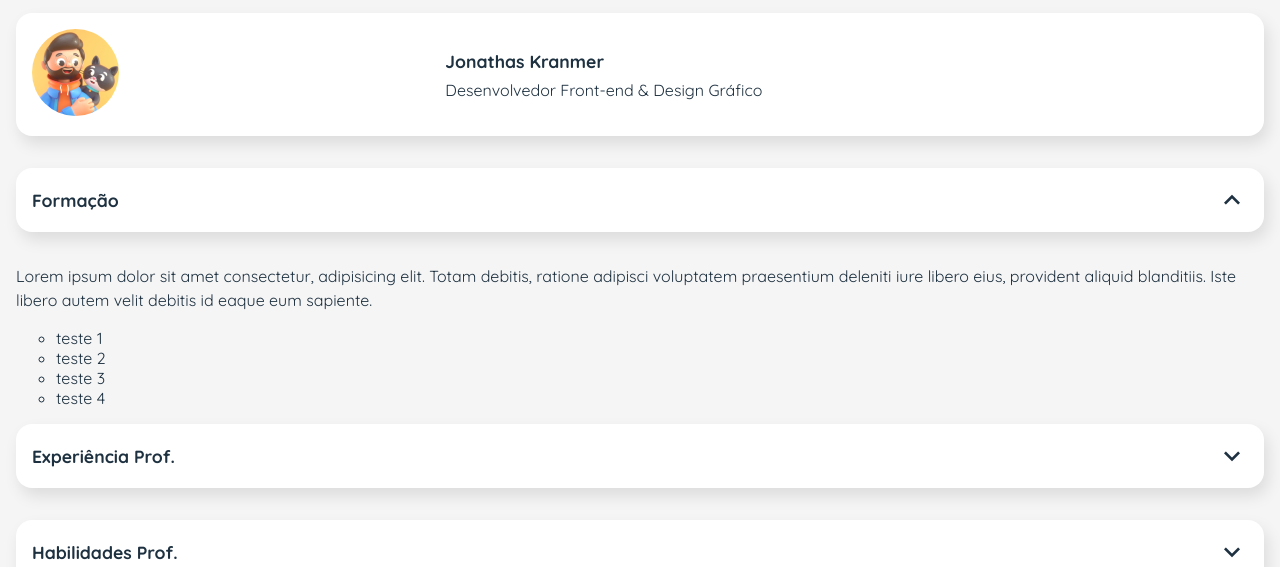
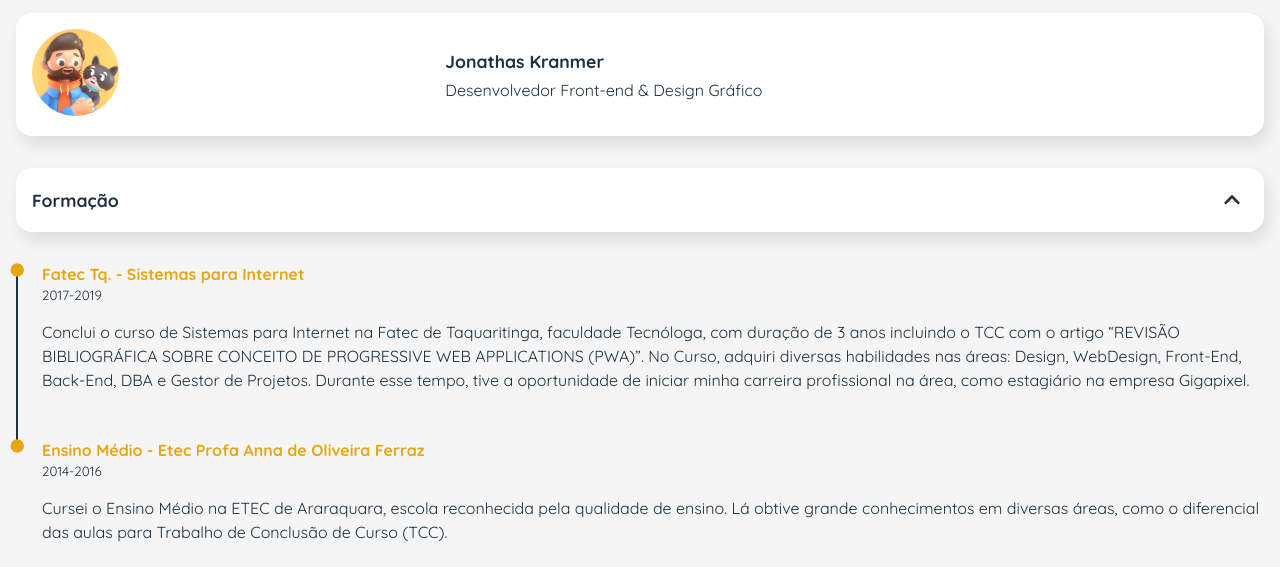
Before and after one commit to JKranmer/my_curriculum, a plain HTML site: page index.html in a window 1280 px wide. Both pictures are taken after a click on the link "Formação". Shown: the part 233-800 px from the top of the page. Drawn offline with Linux system fonts and the light colour scheme.

Commit message:
timeline

```diff
--- a/css/component/_accordion.scss
+++ b/css/component/_accordion.scss
@@ -16,11 +16,20 @@
       transition-property: opacity;
       transition-timing-function: ease-in-out;
       transition-duration: .5s;
+      &.timeline > li h3::before{
+        color: transparent;
+        transition: color .5s ease-in-out;
+      }
     }
 
     &.show{
       max-height: 900vh;
-      >*{ opacity: 1;}
+      >*{
+        opacity: 1;
+        &.timeline > li h3::before{
+          color: $primary;
+        }
+      }
     }
 
     p{
@@ -34,11 +43,15 @@
     @include flx (space-between);
     align-items: center;
     cursor: pointer;
-    font-family: $font-bold;
-    color: $secondary;
-    font-size: 1.1rem;
-    overflow-x: hidden;
-    max-width: calc(100% - 32px);
+    span{
+      font-size: 1.1rem;
+      font-family: $font-bold;
+      color: $secondary;
+      overflow: hidden;
+      text-overflow: ellipsis;
+      max-width: calc(100% - 32px);
+      white-space: nowrap;
+    }
     i.mdi-chevron-down::before{
       transition: transform .25s ease-in-out;
       color: $secondary;
--- /dev/null
+++ b/css/component/_timeline.scss
@@ -0,0 +1,27 @@
+.timeline{
+  list-style: none;
+  padding-left: 0rem;
+  > li{
+    border-left: solid 2px $secondary;
+    padding: {
+      left: 1.5rem;
+      bottom: 2rem;
+    }
+    &:not(:first-child){margin-top: -1rem;}
+    &:last-child{border-color: transparent;}
+    h3{
+      font-size: 1rem;
+      font-family: $font-bold;
+      color: $primary;
+      margin-bottom: 0;
+      &::before{
+        @include icon ('\F0765', 1rem);
+        position: absolute;
+        margin: {
+          left: -2.05rem;
+          top: -2px;
+        }
+      }
+    }
+  }
+}
--- a/css/style.scss
+++ b/css/style.scss
@@ -14,3 +14,4 @@
 @import 'component/form';
 @import 'component/card';
 @import 'component/accordion';
+@import 'component/timeline';
--- a/index.html
+++ b/index.html
@@ -75,36 +75,75 @@
 		<section>
 			<ul class="accordion">
 				<li class="question-content">
-					<a class="question card">Formação
+					<a class="question card">
+						<span>Formação</span>
 						<i class="mdi mdi-chevron-down"></i></a>
 					<div class="answer">
-						<p>
-							Lorem ipsum dolor sit amet consectetur, adipisicing elit. Totam debitis,
-							ratione adipisci voluptatem praesentium deleniti iure libero eius,
-							provident aliquid blanditiis. Iste libero autem velit debitis id eaque
-							eum sapiente.
-						</p>
-						<ul>
-							<li>teste 1</li>
-							<li>teste 2</li>
-							<li>teste 3</li>
-							<li>teste 4</li>
+						<ul class="timeline">
+							<li>
+								<h3>Fatec Tq. - Sistemas para Internet</h3>
+								<small>2017-2019</small>
+								<p>
+									Conclui o curso de Sistemas para Internet na Fatec
+									de Taquaritinga, faculdade Tecnóloga, com duração
+									de 3 anos incluindo o TCC com o artigo “REVISÃO
+									BIBLIOGRÁFICA SOBRE CONCEITO DE PROGRESSIVE WEB APPLICATIONS
+									(PWA)”. No Curso, adquiri diversas habilidades nas áreas:
+									Design, WebDesign, Front-End, Back-End, DBA e Gestor de Projetos.
+									Durante esse tempo, tive a oportunidade de iniciar minha carreira
+									profissional na área, como estagiário na empresa Gigapixel.
+								</p>
+							</li>
+							<li>
+								<h3>Ensino Médio - Etec Profa Anna de Oliveira Ferraz</h3>
+								<small>2014-2016</small>
+								<p>
+									Cursei o Ensino Médio na ETEC de Araraquara, escola
+									reconhecida pela qualidade de ensino. Lá obtive
+									grande conhecimentos em diversas áreas, como o
+									diferencial das aulas para Trabalho de Conclusão de
+									Curso (TCC).
+								</p>
+							</li>
 						</ul>
 					</div>
 				</li>
 				<li class="question-content">
-					<a class="question card">Experiência Prof.<i class="mdi mdi-chevron-down"></i></a>
+					<a class="question card"><span>Experiência Profissional</span><i class="mdi mdi-chevron-down"></i></a>
 					<div class="answer">
-						<p>
-							Lorem ipsum dolor sit amet consectetur, adipisicing elit. Totam debitis,
-							ratione adipisci voluptatem praesentium deleniti iure libero eius,
-							provident aliquid blanditiis. Iste libero autem velit debitis id eaque
-							eum sapiente.
-						</p>
+						<ul class="timeline">
+							<li>
+								<h3>VERT-Capital</h3>
+								<small>Mar. 2021 - Atualmente | Remoto</small>
+								<p>
+									Estou trabalhando como Desenvolvedor Front-end Junior em diversos projetos
+									na qual estou sempre em contato com as tecnologias: HTML5, CSS3, JS, Pyton,
+									Django, Docker e Vue.js. Sem falar da equipe de Design na qual participo também
+									que seria as principais tecnologias: Illustration, Mailchip, Photoshop e Figma.
+								</p>
+							</li>
+							<li>
+								<h3>Hyperspace</h3>
+								<small>Jan. 2021 - Mar. 2021 | Remoto</small>
+								<p>
+									Trabalhei por 3 meses como Desenvolvedor Front-End Junior. Esse curto
+									período de tempo pois a empresa foi comprada pela VERT-Capital criando
+									assim o departamento VERT-TECH
+								</p>
+							</li>
+							<li>
+								<h3>GigaPixel - Design & Technology</h3>
+								<small>2017-2021 | Presencial</small>
+								<p>
+									Iniciei minha carreira como Design Gráfico / WebDesign e no
+									momento atuo como desenvolvedor Front-End.
+								</p>
+							</li>
+						</ul>
 					</div>
 				</li>
 				<li class="question-content">
-					<a class="question card">Habilidades Prof.<i class="mdi mdi-chevron-down"></i></a>
+					<a class="question card"><span>Habilidades Profissionais</span><i class="mdi mdi-chevron-down"></i></a>
 					<div class="answer">
 						<p>
 							Lorem ipsum dolor sit amet consectetur, adipisicing elit. Totam debitis,
```
Also changed, not shown: css/style.css, 1 other file.
